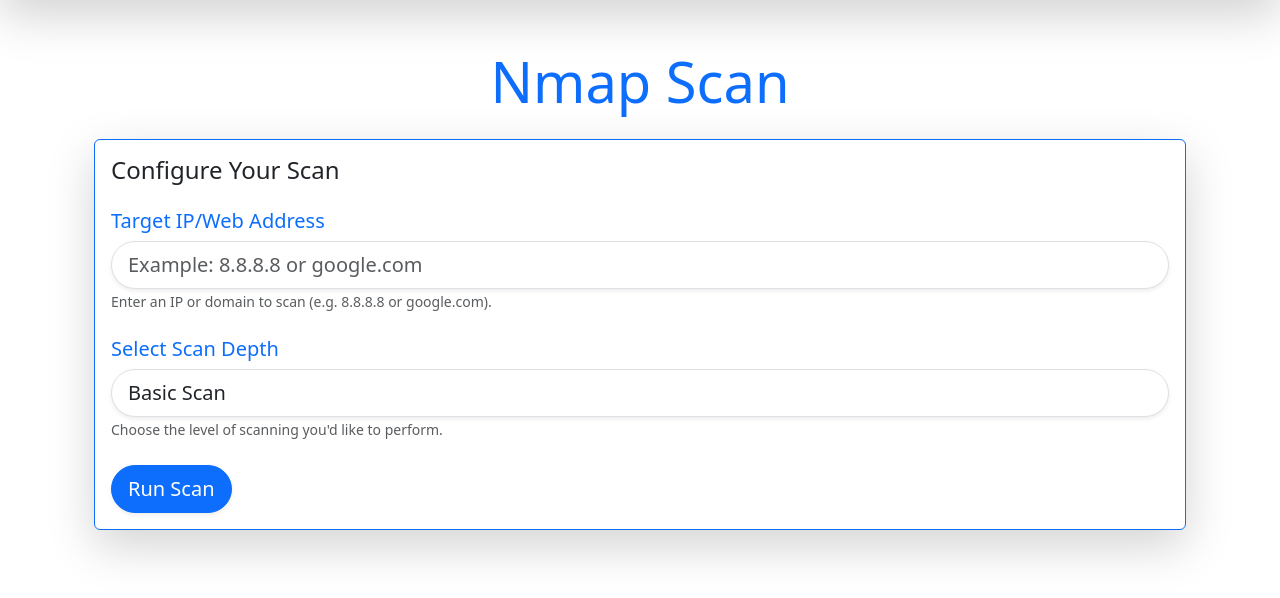
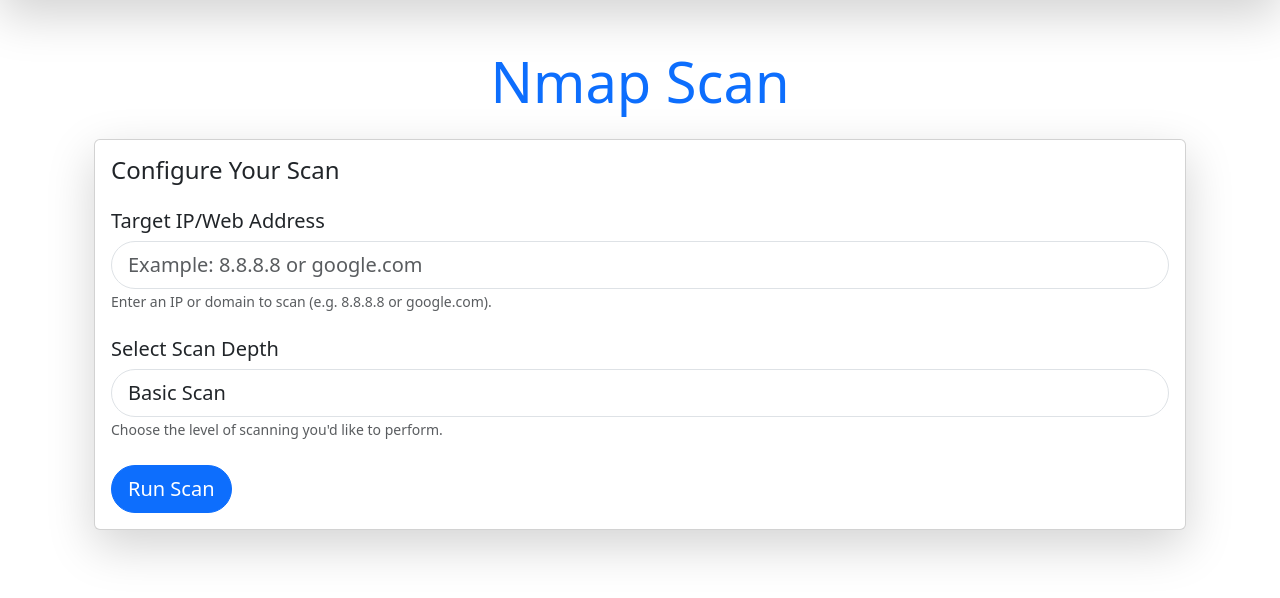
Before and after one commit to g0dfathera/TBC-Final-Project, a Flask app: page /nmap in a window 1280 px wide. Shown: the part 80-678 px from the top of the page. Run offline with Flask 3, Linux system fonts and the light colour scheme; a user stored in the database is signed in.

Commit message:
Update nmap_scan.html

```diff
--- a/templates/nmap_scan.html
+++ b/templates/nmap_scan.html
@@ -1,6 +1,4 @@
-{% extends 'base.html' %}
-
-{% block content %}
+{% extends 'base.html' %} {% block content %}
 <div class="container mt-5">
     <!-- Page Header -->
     <h1 class="text-center mb-4 display-4 font-weight-bold text-primary">
@@ -9,40 +7,50 @@
 
     <!-- Nmap Scan Form -->
     <form method="POST" action="{{ url_for('nmap_scan') }}">
-        <div class="card shadow-lg rounded-lg border-primary">
+        <div class="card shadow-lg rounded-lg">
             <div class="card-body">
-                <h4 class="card-title mb-4 text-dark font-weight-bold">Configure Your Scan</h4>
+                <h4 class="card-title mb-4 text-dark">Configure Your Scan</h4>
 
                 <div class="form-group">
-                    <label for="target_ip" class="h5 text-primary">Target IP/Web Address</label>
+                    <label for="target_ip" class="h5"
+                        >Target IP/Web Address</label
+                    >
                     <input
                         type="text"
-                        class="form-control form-control-lg rounded-pill shadow-sm"
+                        class="form-control form-control-lg rounded-pill"
                         id="target_ip"
                         name="target_ip"
                         placeholder="Example: 8.8.8.8 or google.com"
                         required
                     />
-                    <small class="form-text text-muted">Enter an IP or domain to scan (e.g. 8.8.8.8 or google.com).</small>
+                    <small class="form-text text-muted"
+                        >Enter an IP or domain to scan (e.g. 8.8.8.8 or
+                        google.com).</small
+                    >
                 </div>
 
                 <div class="form-group mt-4">
-                    <label for="scan_depth" class="h5 text-primary">Select Scan Depth</label>
+                    <label for="scan_depth" class="h5">Select Scan Depth</label>
                     <select
-                        class="form-control form-control-lg rounded-pill shadow-sm"
+                        class="form-control form-control-lg rounded-pill"
                         id="scan_depth"
                         name="scan_depth"
                         required
                     >
                         <option value="basic">Basic Scan</option>
-                        <option value="service">Service Version Detection</option>
+                        <option value="service">
+                            Service Version Detection
+                        </option>
                     </select>
-                    <small class="form-text text-muted">Choose the level of scanning you'd like to perform.</small>
+                    <small class="form-text text-muted"
+                        >Choose the level of scanning you'd like to
+                        perform.</small
+                    >
                 </div>
 
                 <button
                     type="submit"
-                    class="btn btn-primary btn-lg btn-block rounded-pill mt-4 shadow-sm"
+                    class="btn btn-primary btn-lg btn-block rounded-pill mt-4"
                 >
                     Run Scan
                 </button>
@@ -53,28 +61,12 @@
     <!-- Display Scan Results -->
     {% if scan_result %}
     <hr class="my-4" />
-    <div class="card mt-4 shadow-lg rounded-lg border-info">
+    <div class="card mt-4 shadow-lg rounded-lg">
         <div class="card-body">
-            <h4 class="card-title text-dark font-weight-bold">Scan Results</h4>
-
-            {% if scan_result['scan'] %}
-                <p class="font-weight-bold">Target: {{ scan_result['scan'].keys() | first }}</p>
-                <p><strong>Status:</strong> {{ scan_result['scan'][scan_result['scan'].keys() | first]['status']['state'] | capitalize }}</p>
-
-                <h5 class="mt-4 mb-3 text-primary">Open Ports</h5>
-                <ul class="list-group">
-                    {% for port, details in scan_result['scan'][scan_result['scan'].keys() | first]['tcp'].items() %}
-                        {% if details['state'] == 'open' %}
-                            <li class="list-group-item d-flex justify-content-between align-items-center"></li>
-                                <strong>Port {{ port }}</strong>
-                                <span class="badge badge-success badge-pill">{{ details['name'] }} - {{ details['product'] or 'Unknown Product' }}</span>
-                            </li>
-                        {% endif %}
-                    {% endfor %}
-                </ul>
-            {% else %}
-                <p>No open ports found or scan did not return results.</p>
-            {% endif %}
+            <h4 class="card-title text-dark">Scan Results</h4>
+            <pre class="bg-light p-4 rounded border border-info">
+{{ scan_result }}
+            </pre>
         </div>
     </div>
     {% endif %}
```
